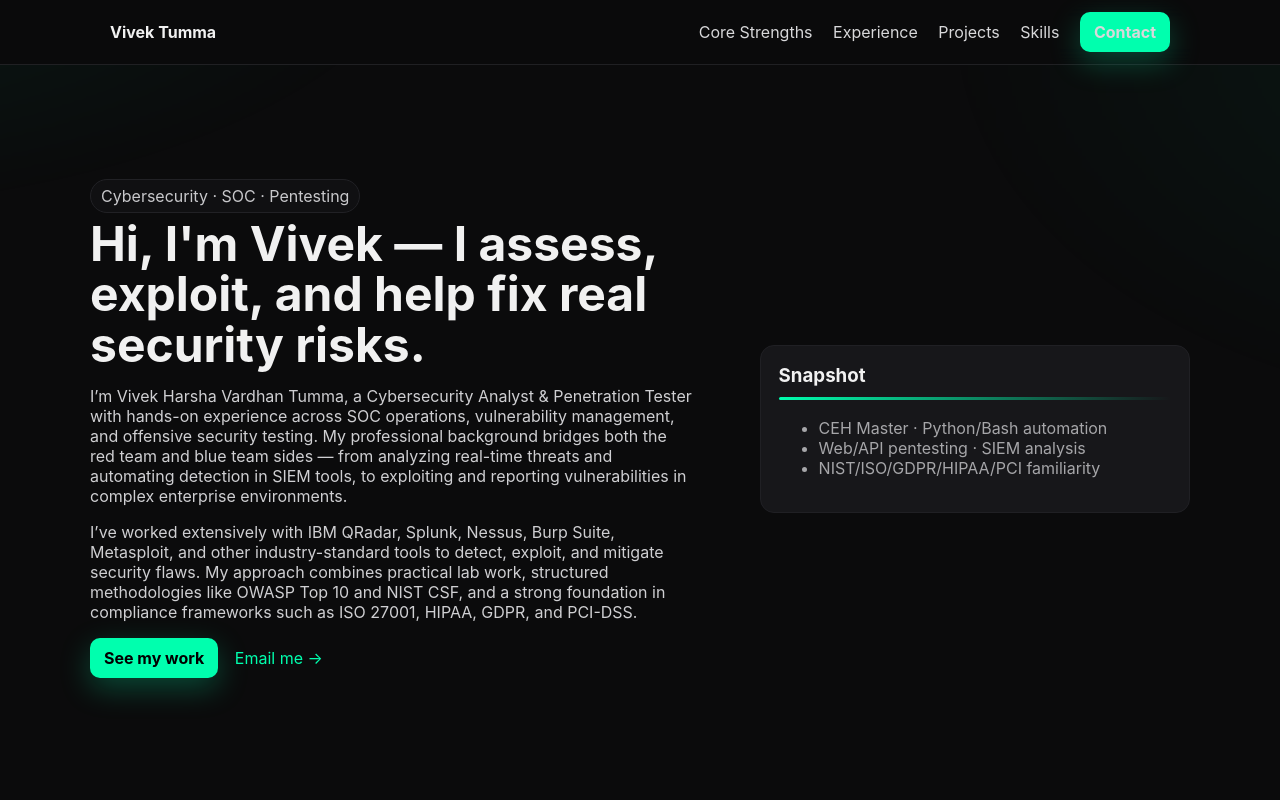
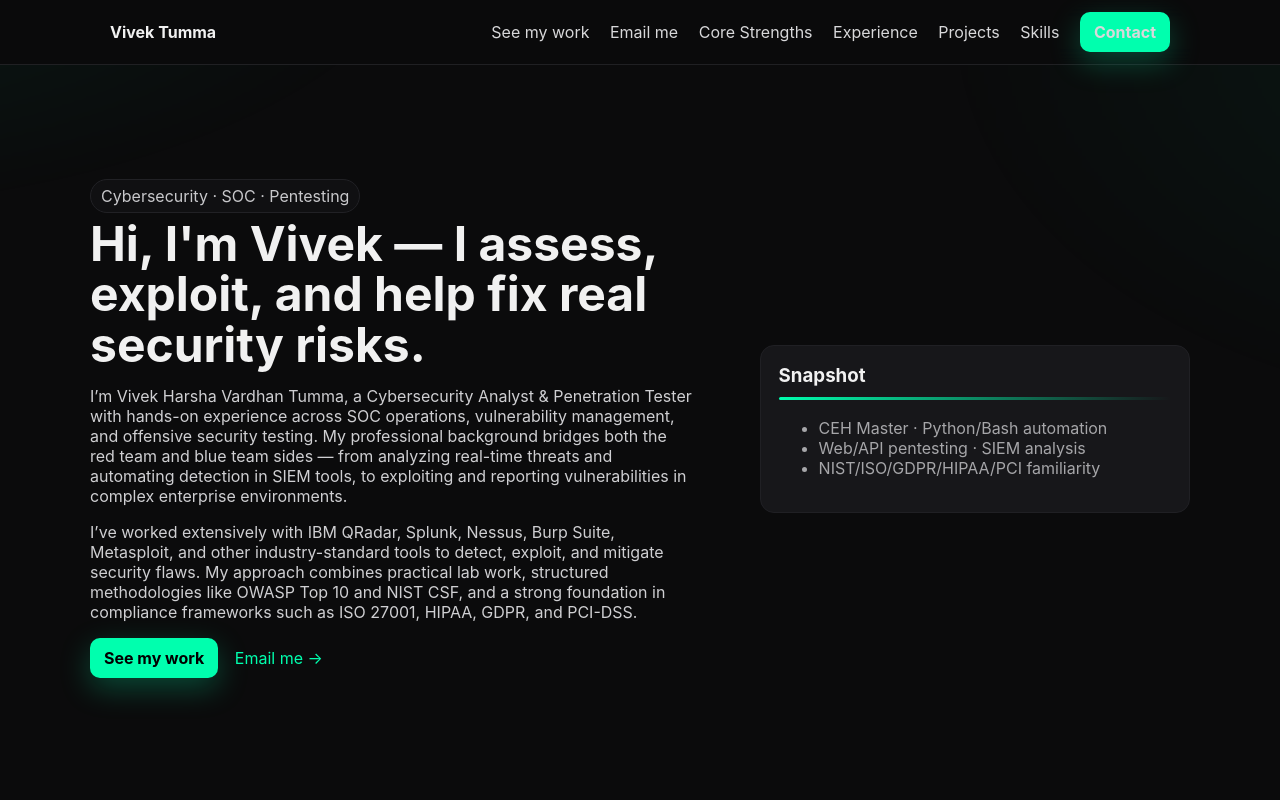
Before and after one commit to vivektumma/Vivek-Portfolio, a plain HTML site: page index.html in a window 1280 px wide. Shown: the top 800 px of the page. Drawn offline with Linux system fonts and the light colour scheme; a script that the page names is missing.

Commit message:
Update index.html

```diff
--- a/index.html
+++ b/index.html
@@ -48,6 +48,8 @@
       <nav>
         <strong>Vivek Tumma</strong>
         <div class="links">
+          <a href="#see my work">See my work</a>
+          <a href="#email me">Email me</a>
           <a href="#core strengths">Core Strengths</a>
           <a href="#experience">Experience</a>
           <a href="#projects">Projects</a>
```
